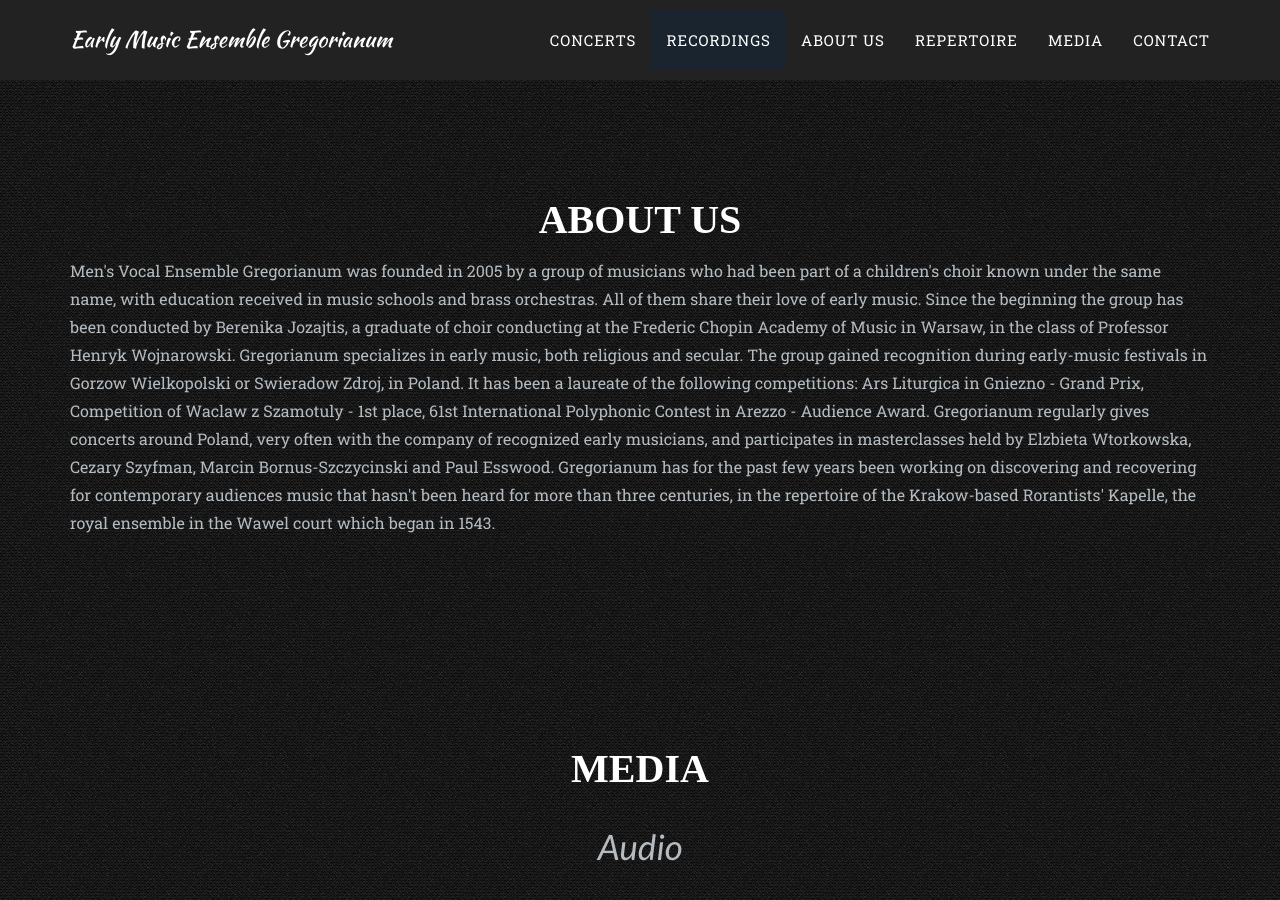
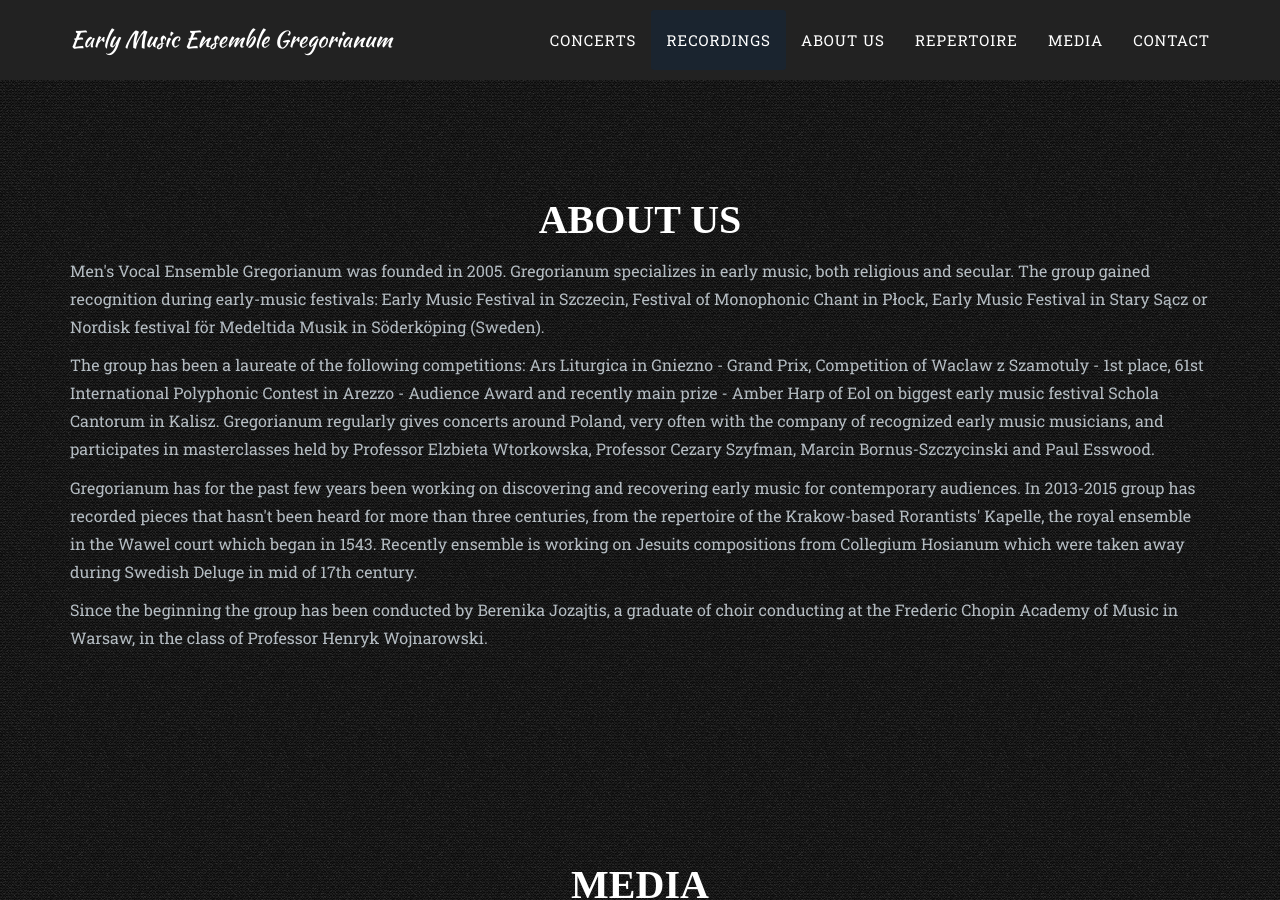
Before and after one commit to tomgozdek/tomgozdek.github.io, a Jekyll site: the page built from index.html, in a window 1280 px wide and 900 px high, scrolled down 3039 px. Built offline with Jekyll 4.4.1, drawn with Linux system fonts in a browser that asks for light colours; some web fonts are replaced.

Commit message:
Update group info note

```diff
--- a/_includes/about.html
+++ b/_includes/about.html
@@ -7,7 +7,18 @@
                 </div>
             </div>
             <p class="large text-muted">
-                    Men's Vocal Ensemble Gregorianum was founded in 2005 by a group of musicians who had been part of a children's choir known under the same name, with education received in music schools and brass orchestras. All of them share their love of early music. Since the beginning the group has been conducted by Berenika Jozajtis, a graduate of choir conducting at the Frederic Chopin Academy of Music in Warsaw, in the class of Professor Henryk Wojnarowski. Gregorianum specializes in early music, both religious and secular. The group gained recognition during early-music festivals in Gorzow Wielkopolski or Swieradow Zdroj, in Poland. It has been a laureate of the following competitions: Ars Liturgica in Gniezno - Grand Prix, Competition of Waclaw z Szamotuly - 1st place, 61st International Polyphonic Contest in Arezzo - Audience Award. Gregorianum regularly gives concerts around Poland, very often with the company of recognized early musicians, and participates in masterclasses held by Elzbieta Wtorkowska, Cezary Szyfman, Marcin Bornus-Szczycinski and Paul Esswood. Gregorianum has for the past few years been working on discovering and recovering for contemporary audiences music that hasn't been heard for more than three centuries, in the repertoire of the Krakow-based Rorantists' Kapelle, the royal ensemble in the Wawel court which began in 1543.
+                Men's Vocal Ensemble Gregorianum was founded in 2005. Gregorianum specializes in early music, both religious and secular. The group gained recognition during early-music festivals: Early Music Festival in Szczecin, Festival of Monophonic Chant in Płock, Early Music Festival in Stary Sącz or Nordisk festival för Medeltida Musik in Söderköping (Sweden).
+            </p>
+            <p class="large text-muted">
+                The group has been a laureate of the following competitions: Ars Liturgica in Gniezno - Grand Prix, Competition of Waclaw z Szamotuly - 1st place, 61st International Polyphonic Contest in Arezzo - Audience Award and recently main prize - Amber Harp of Eol on biggest early music festival Schola Cantorum in Kalisz. Gregorianum regularly gives concerts around Poland, very often with the company of recognized early music musicians, and participates in masterclasses held by Professor Elzbieta Wtorkowska, Professor Cezary Szyfman, Marcin Bornus-Szczycinski and Paul Esswood.
+            </p>
+
+            <p class="large text-muted">
+                Gregorianum has for the past few years been working on discovering and recovering early music for contemporary audiences. In 2013-2015 group has recorded pieces that hasn't been heard for more than three centuries, from the repertoire of the Krakow-based Rorantists' Kapelle, the royal ensemble in the Wawel court which began in 1543. Recently ensemble is working on Jesuits compositions from Collegium Hosianum which were taken away during Swedish Deluge in mid of 17th century.
+            </p>
+
+            <p class="large text-muted">
+                Since the beginning the group has been conducted by Berenika Jozajtis, a graduate of choir conducting at the Frederic Chopin Academy of Music in Warsaw, in the class of Professor Henryk Wojnarowski.
             </p>
         </div>
     </section>
```
